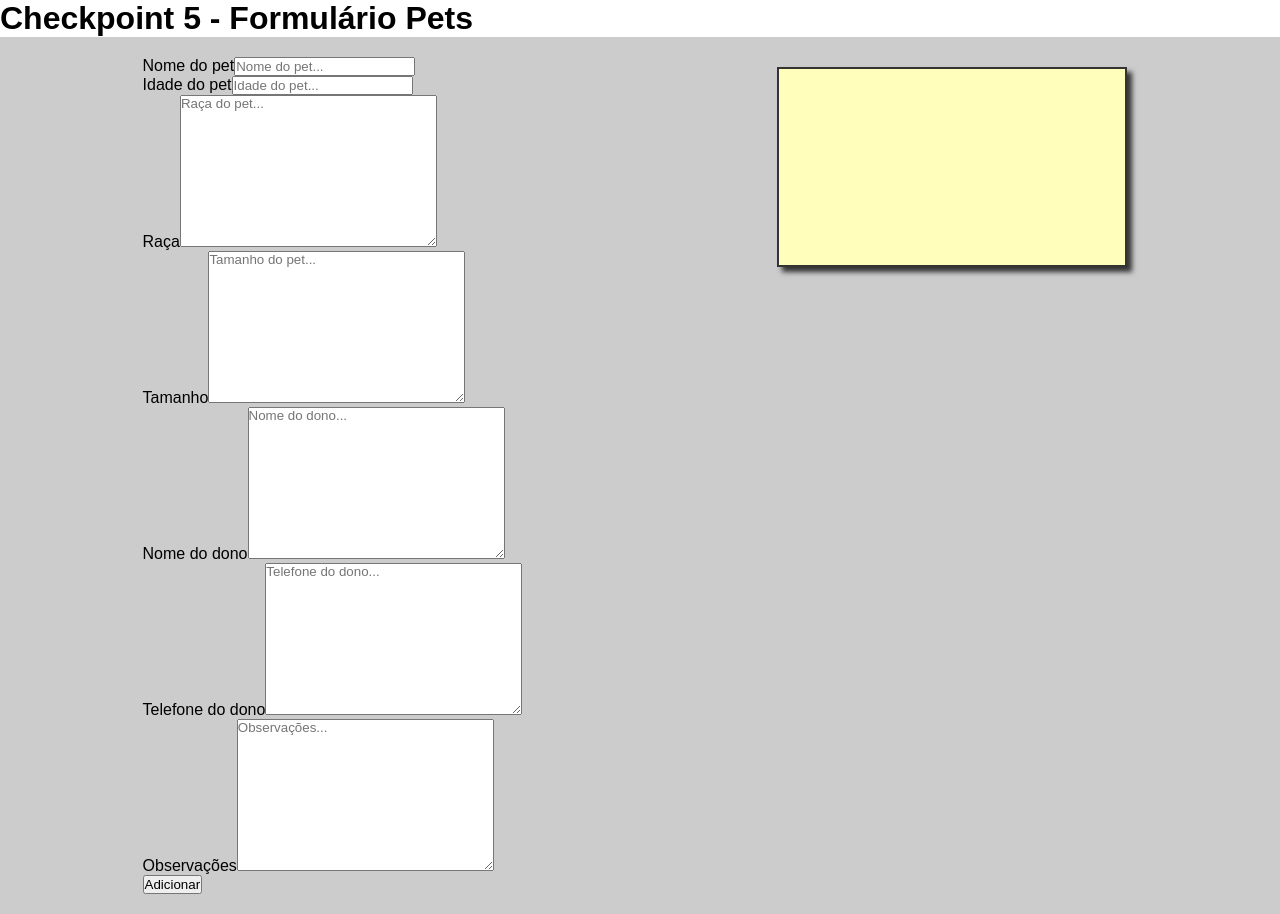
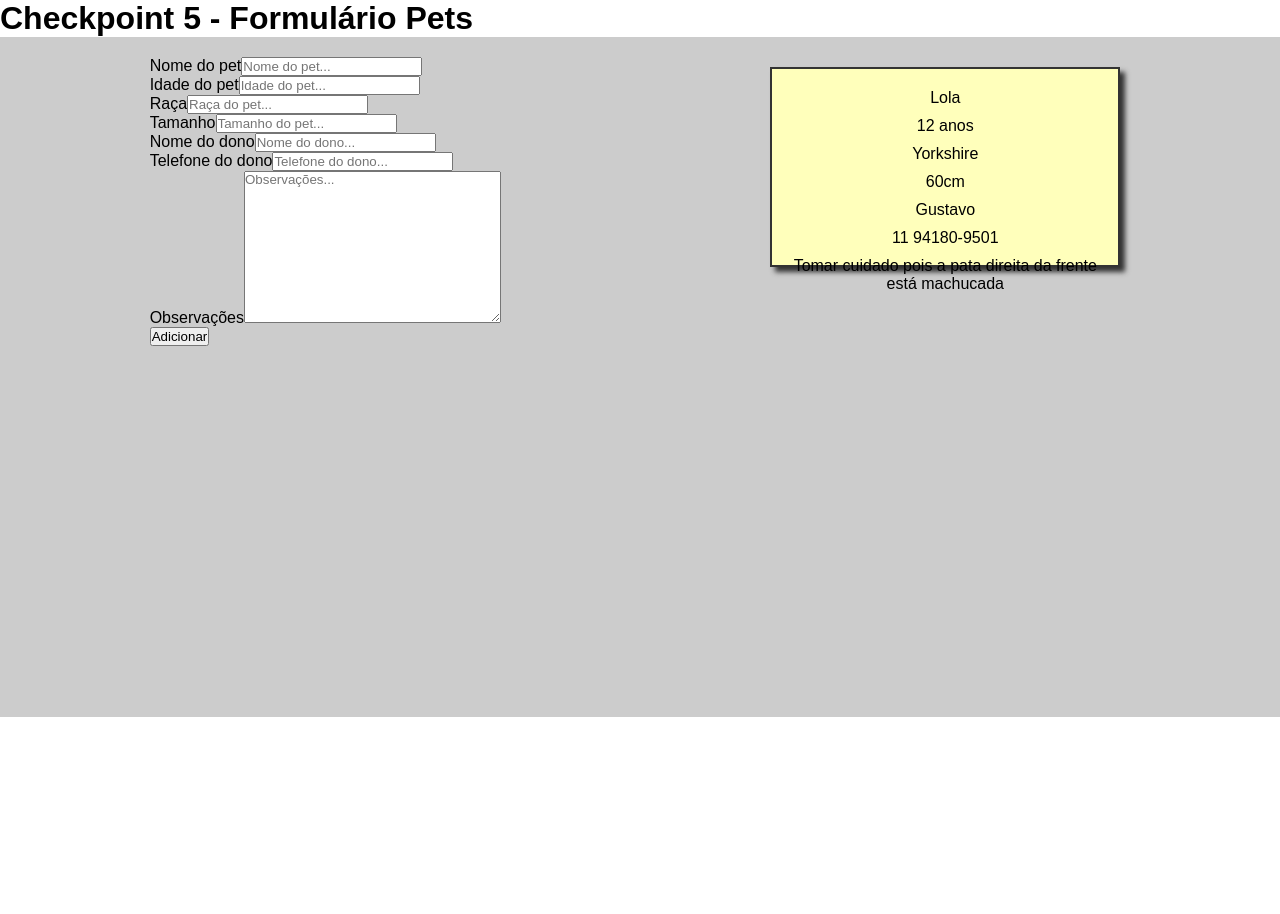
Before and after one commit to GuWuelta/react-app-pet, a React (Create React App) app: page / in a window 1280 px wide. After the commit the page ends 800 px from the top, so only its background shows below. Built offline with nearby package versions, Linux system fonts and the light colour scheme.

Commit message:
Alterações realizadas em props dos componentes

```diff
--- a/src/components/Cadastro.jsx
+++ b/src/components/Cadastro.jsx
@@ -4,7 +4,7 @@ import { DivTarefa } from '../style/styled'
 export default function Cadastro(props) {
   return (
     <DivTarefa>
-        <h2>{props.nomePetProps}</h2>
+        <p>{props.nomePetProps}</p>
         <p>{props.idadeProps}</p>
         <p>{props.racaProps}</p>
         <p>{props.tamanhoProps}</p>
--- a/src/components/FormCadastros.jsx
+++ b/src/components/FormCadastros.jsx
@@ -14,19 +14,19 @@ export default function FormCadastros(props) {
             </div>
             <div>
                 <label>Raça</label>
-                <textarea name="raca" cols="30" rows="10" placeholder='Raça do pet...' value={props.novoCadastro.raca} onChange={props.oQueFoiDigitado}></textarea>
+                <input type="text" name='racaPet' placeholder='Raça do pet...' value={props.novoCadastro.raca} onChange={props.oQueFoiDigitado}/>
             </div>
             <div>
                 <label>Tamanho</label>
-                <textarea name="tamanho" cols="30" rows="10" placeholder='Tamanho do pet...' value={props.novoCadastro.tamanho} onChange={props.oQueFoiDigitado}></textarea>
+                <input type="text" name='tamanho' placeholder='Tamanho do pet...' value={props.novoCadastro.tamanho} onChange={props.oQueFoiDigitado}/>
             </div>
             <div>
                 <label>Nome do dono</label>
-                <textarea name="nomeDono" cols="30" rows="10" placeholder='Nome do dono...' value={props.novoCadastro.nomeDono} onChange={props.oQueFoiDigitado}></textarea>
+                <input type="text" name='nomeDono' placeholder='Nome do dono...' value={props.novoCadastro.nomeDono} onChange={props.oQueFoiDigitado}/>
             </div>
             <div>
                 <label>Telefone do dono</label>
-                <textarea name="telDono" cols="30" rows="10" placeholder='Telefone do dono...' value={props.novoCadastro.telDono} onChange={props.oQueFoiDigitado}></textarea>
+                <input type="text" name='telDono' placeholder='Telefone do dono...' value={props.novoCadastro.telDono} onChange={props.oQueFoiDigitado}/>
             </div>
             <div>
                 <label>Observações</label>
--- a/src/components/PetCadastro.jsx
+++ b/src/components/PetCadastro.jsx
@@ -75,9 +75,13 @@ export default function ListaTarefas() {
         {cadastro.map((tar,i)=>
           <Cadastro
           key={i}
-          tituloProps={tar.titulo}
-          setorProps={tar.setor}
-          descricaoProps={tar.descricao}
+          nomePetProps={tar.nome}
+          idadeProps={tar.idade}
+          racaProps={tar.raca}
+          tamanhoProps={tar.tamanho}
+          nomeDonoProps={tar.nomeDono}
+          telDonoProps={tar.telDono}
+          observacoesProps={tar.observacoes}
           />
         )}
       </DivLista>
```
